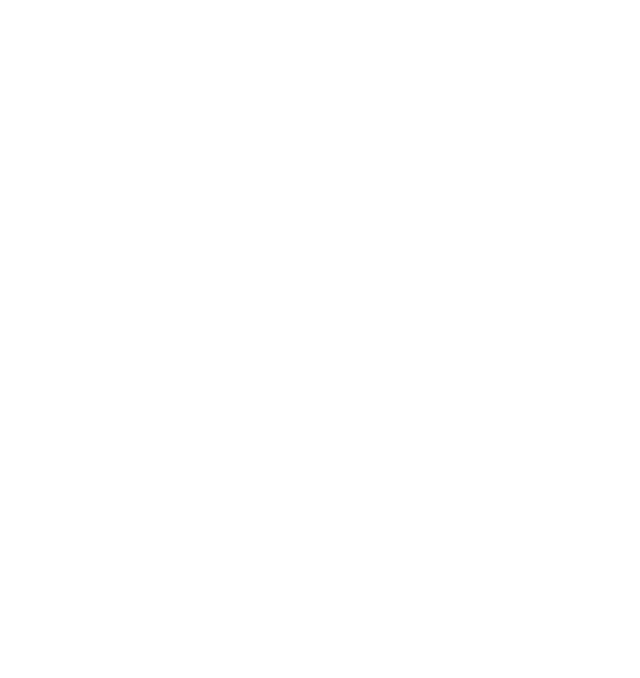
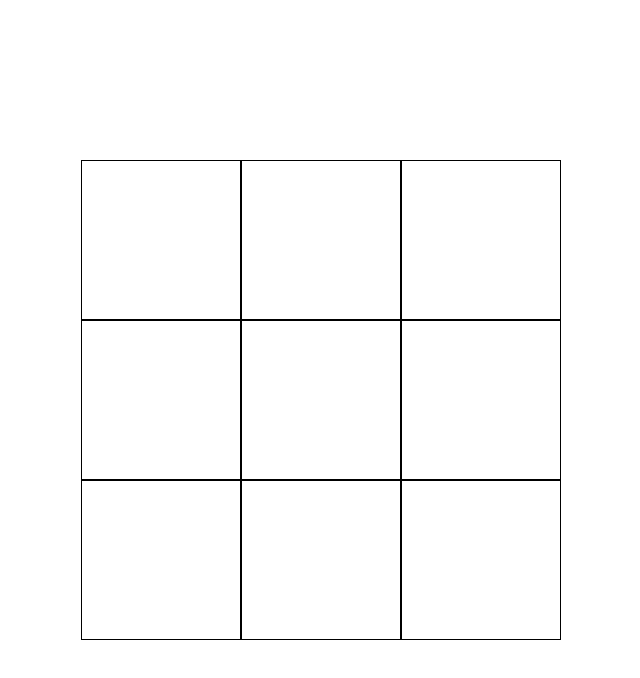
Before and after one commit to jennifer-mcallister/Tic-Tac-Toe, a Vue app: page / in a window 1280 px wide. Shown: the top 678 px of the page, without its empty margins (319-959 px from the left). Built offline with nearby package versions, Linux system fonts and the light colour scheme; the HTML template or start-up script is replaced by a standard one.

Commit message:
(feat): add basic function to game

```diff
--- a/src/App.vue
+++ b/src/App.vue
@@ -1,9 +1,11 @@
 <script setup lang="ts">
+import TicTacToe from './components/TicTacToe.vue';
+
 
 </script>
 
 <template>
-
+  <TicTacToe></TicTacToe>
 </template>
 
 <style scoped>
--- /dev/null
+++ b/src/components/TicTacToe.vue
@@ -0,0 +1,49 @@
+<script setup lang="ts">
+    import { ref } from "vue";
+    import { TicTacToeBox } from "../models/TicTacToeBox";
+
+    const tictactoeBoxes = ref<TicTacToeBox[]>([]);
+    for (let i = 0; i < 9; i++) {
+        tictactoeBoxes.value.push(new TicTacToeBox(false, ""));
+    }
+    const placeMarker = (i: number) => {
+        tictactoeBoxes.value[i].marked = true;
+        tictactoeBoxes.value[i].marker = "o";
+        console.log(tictactoeBoxes.value[i])
+    }
+</script>
+<template>
+    <div class="tictactoe-container">
+        <div class="tictactoe-box" v-for="(TicTacToeBox, index) in tictactoeBoxes" :key="index" @click=placeMarker(index) :class="TicTacToeBox.marker"></div>
+    </div>
+</template>
+<style scoped>
+    .tictactoe-container {
+        display: flex;
+        flex-direction: row;
+        flex-wrap: wrap;
+
+        background-color: white;
+
+        width: 30rem;
+        height: 30rem;
+    }
+
+    .tictactoe-box {
+        width: 10rem;
+        height: 10rem;
+
+        box-sizing: border-box;
+        border: 1px solid black;
+        color: black;
+        font-size: 5rem;
+    }
+
+    .x {
+        background-color: cadetblue;
+    }
+
+    .o {
+        background-color: darksalmon;
+    }
+</style>
--- /dev/null
+++ b/src/models/TicTacToeBox.ts
@@ -0,0 +1,6 @@
+export class TicTacToeBox {
+    constructor(
+        public marked: boolean,
+        public marker: string,
+    ) {}
+}
```
